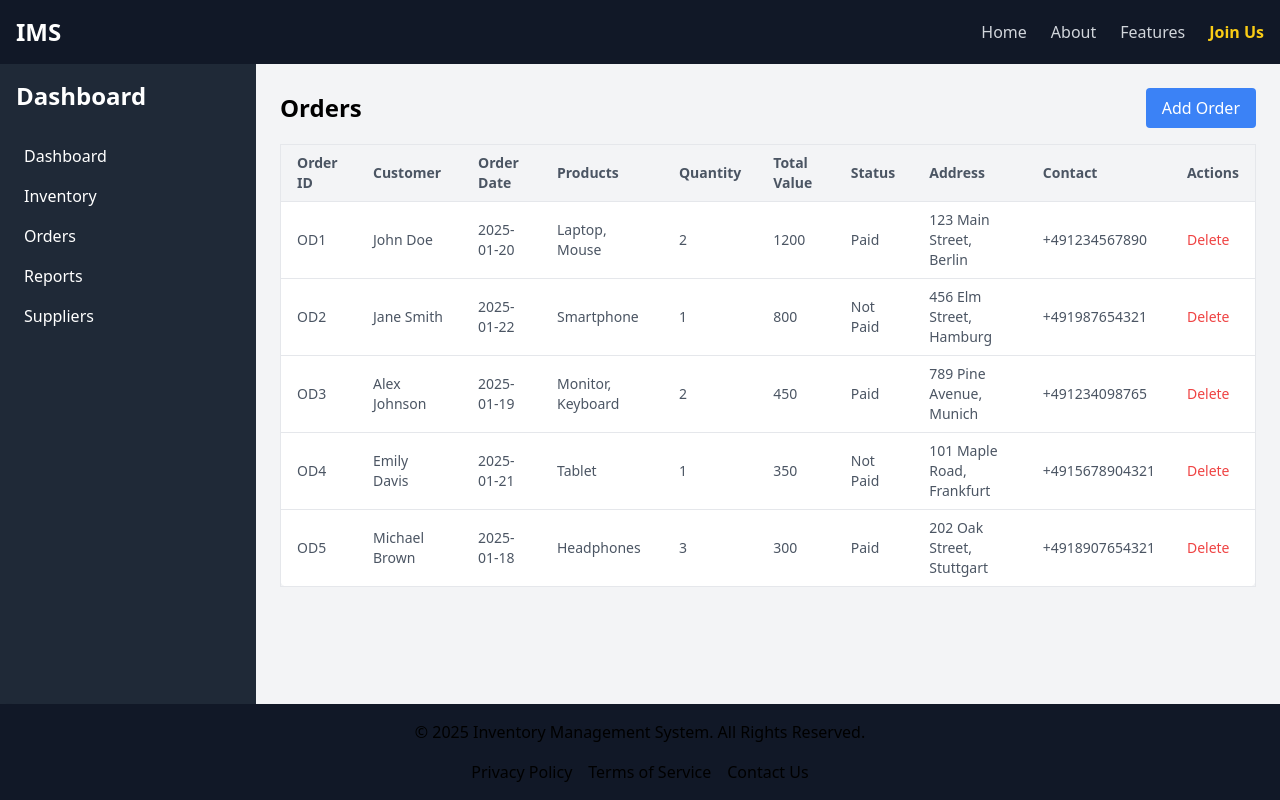
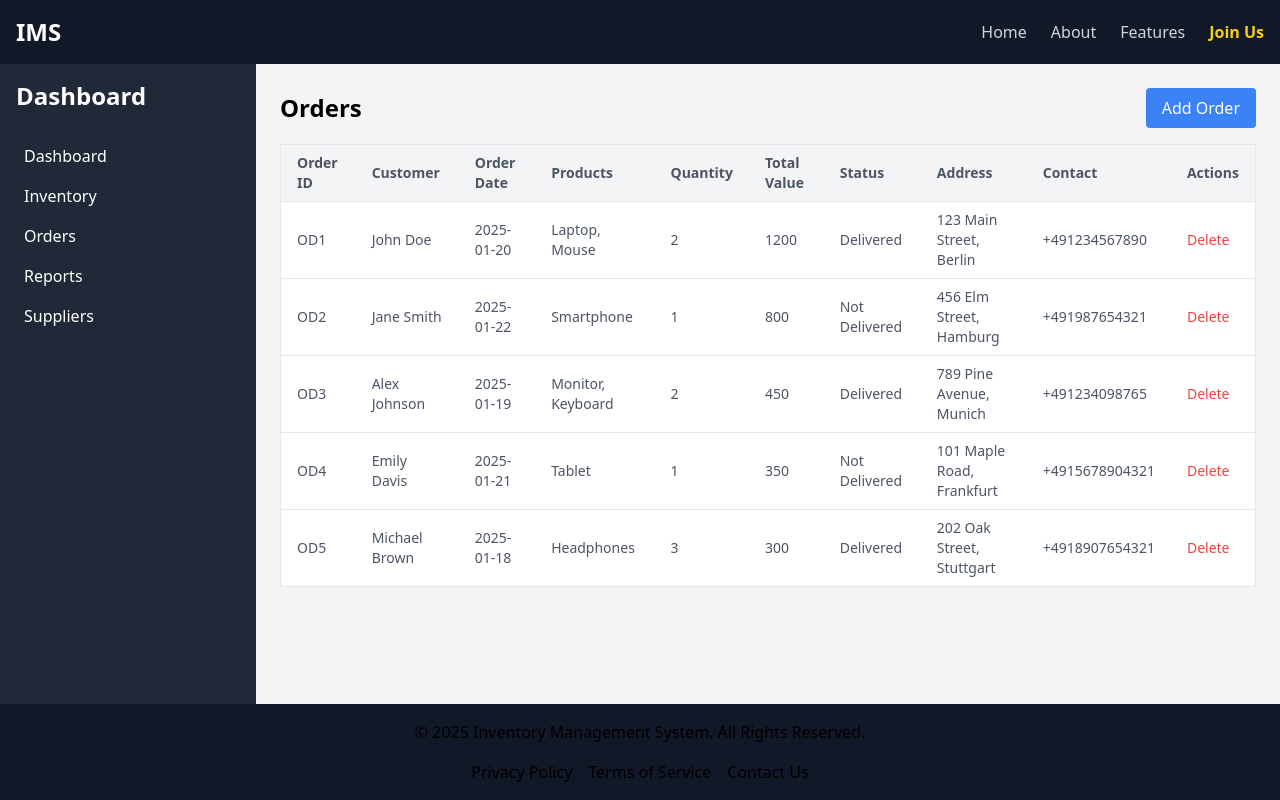
Before and after one commit to mperwe/inventory-management-, a React (Create React App) app: page /orders in a window 1280 px wide. Built offline with nearby package versions, Linux system fonts and the light colour scheme.

Commit message:
edit order status

```diff
--- a/src/App.jsx
+++ b/src/App.jsx
@@ -8,7 +8,9 @@ import Inventory from './pages/InventoryPage';
 import Orders from './pages/Orders';
 import Reports from './pages/Reports';
 import Suppliers from './pages/Suppliers';
+import Sales from './pages/Sales';
 import ProtectedRoute from './pages/ProtectedRoute';
+
 
 
 const App = () => {
@@ -23,6 +25,8 @@ const App = () => {
         <Route path="/orders" element={<ProtectedRoute><Orders /></ProtectedRoute>} />
         <Route path="/reports" element={<ProtectedRoute><Reports /></ProtectedRoute>} />
         <Route path="/suppliers" element={<ProtectedRoute><Suppliers /></ProtectedRoute>} />
+        <Route path="/sales" element={<ProtectedRoute><Sales /></ProtectedRoute>} />
+
       </Routes>
     </Router>
   );
--- a/src/components/Shared/Sidebar.jsx
+++ b/src/components/Shared/Sidebar.jsx
@@ -22,6 +22,7 @@ const Sidebar = () => {
           <Link to="/suppliers" className="hover:bg-gray-700 p-2 rounded block">Suppliers</Link>
         </li>
       </ul>
+
     </div>
   );
 };
--- a/src/pages/Orders.jsx
+++ b/src/pages/Orders.jsx
@@ -12,7 +12,7 @@ const Orders = () => {
       products: "Laptop, Mouse",
       quantity: 2,
       totalValue: 1200,
-      status: "Paid",
+      status: "Delivered",
       address: "123 Main Street, Berlin",
       contact: "+491234567890",
     },
@@ -23,7 +23,7 @@ const Orders = () => {
       products: "Smartphone",
       quantity: 1,
       totalValue: 800,
-      status: "Not Paid",
+      status: "Not Delivered",
       address: "456 Elm Street, Hamburg",
       contact: "+491987654321",
     },
@@ -34,7 +34,7 @@ const Orders = () => {
       products: "Monitor, Keyboard",
       quantity: 2,
       totalValue: 450,
-      status: "Paid",
+      status: "Delivered",
       address: "789 Pine Avenue, Munich",
       contact: "+491234098765",
     },
@@ -45,7 +45,7 @@ const Orders = () => {
       products: "Tablet",
       quantity: 1,
       totalValue: 350,
-      status: "Not Paid",
+      status: "Not Delivered",
       address: "101 Maple Road, Frankfurt",
       contact: "+4915678904321",
     },
@@ -56,7 +56,7 @@ const Orders = () => {
       products: "Headphones",
       quantity: 3,
       totalValue: 300,
-      status: "Paid",
+      status: "Delivered",
       address: "202 Oak Street, Stuttgart",
       contact: "+4918907654321",
     },
@@ -239,8 +239,8 @@ const Orders = () => {
                   }
                   className="p-2 border rounded w-full mt-1"
                 >
-                  <option value="Not Paid">Not Paid</option>
-                  <option value="Paid">Paid</option>
+                  <option value="Not Paid">Delivered</option>
+                  <option value="Paid">Not Delivered</option>
                 </select>
               </label>
               <label className="block">
--- /dev/null
+++ b/src/pages/Sales.jsx
@@ -0,0 +1,59 @@
+import React, { useState, useEffect } from 'react';
+import Sidebar from '../components/Shared/Sidebar';
+import Navbar from '../components/Shared/Navbar';
+import Footer from '../components/Shared/Footer';
+import { getSuppliers } from '../services/supplierService';
+
+const Sales = () => {
+  const [suppliers, setSuppliers] = useState([]);
+
+  useEffect(() => {
+    const fetchSuppliers = async () => {
+      const data = await getSuppliers();
+      setSuppliers(data);
+    };
+    fetchSuppliers();
+  }, []);
+
+  return (
+    <div className="flex flex-col min-h-screen">
+      {/* Navbar */}
+      <Navbar />
+
+      <div className="flex flex-1">
+        <Sidebar />
+        <div className="flex-1 p-6">
+          <h1 className="text-2xl font-bold mb-6">Suppliers</h1>
+          <table className="min-w-full bg-white border border-gray-200">
+            <thead>
+              <tr>
+                <th className="py-2 px-4 border-b">Supplier Name</th>
+                <th className="py-2 px-4 border-b">Contact</th>
+                <th className="py-2 px-4 border-b">Products</th>
+                <th className="py-2 px-4 border-b">Actions</th>
+              </tr>
+            </thead>
+            <tbody>
+              {suppliers.map((supplier) => (
+                <tr key={supplier.id}>
+                  <td className="py-2 px-4 border-b">{supplier.name}</td>
+                  <td className="py-2 px-4 border-b">{supplier.contact}</td>
+                  <td className="py-2 px-4 border-b">{supplier.products.join(', ')}</td>
+                  <td className="py-2 px-4 border-b">
+                    <button className="text-blue-500">Edit</button> |
+                    <button className="text-red-500 ml-2">Delete</button>
+                  </td>
+                </tr>
+              ))}
+            </tbody>
+          </table>
+        </div>
+      </div>
+
+      {/* Footer */}
+      <Footer />
+    </div>
+  );
+};
+
+export default Sales;
```
